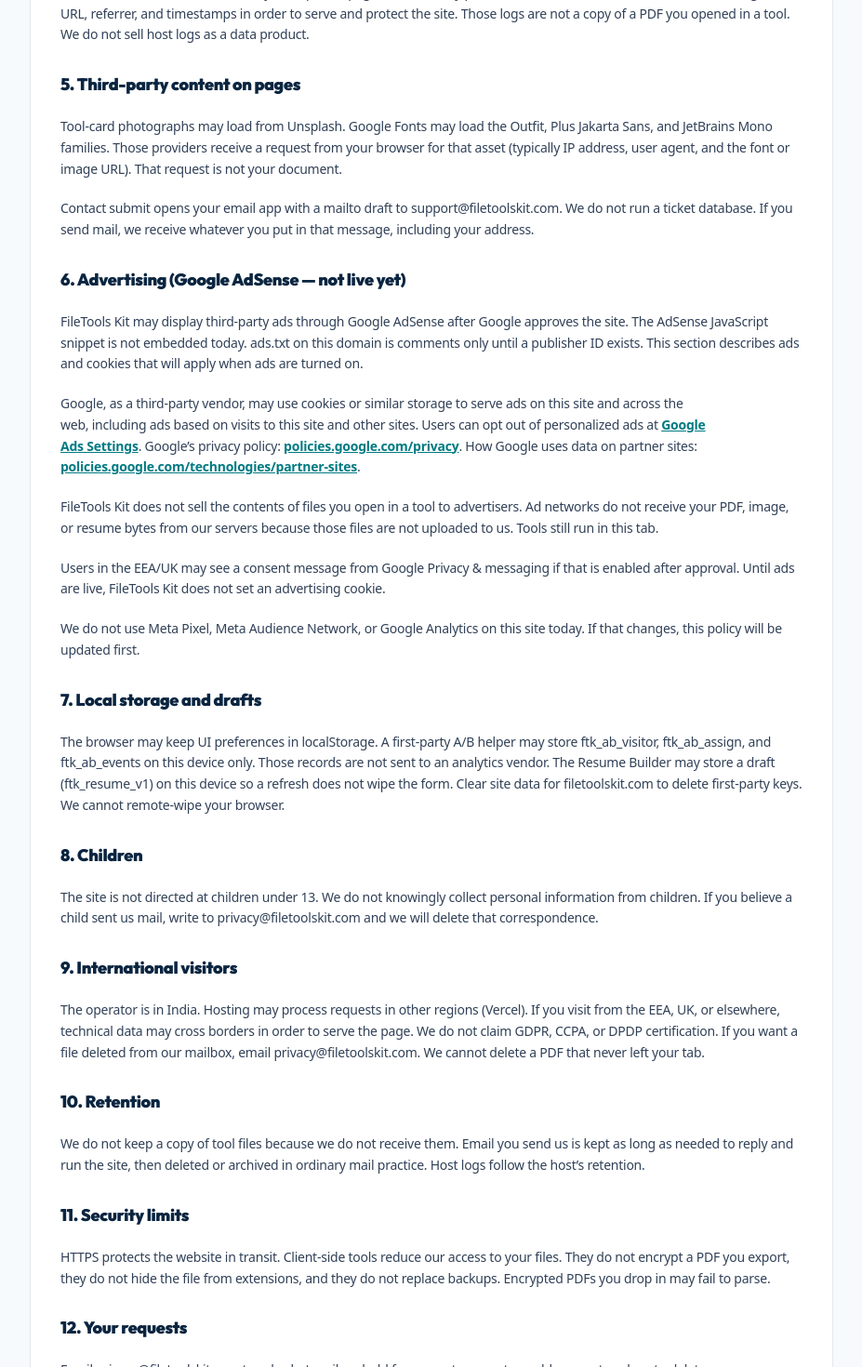
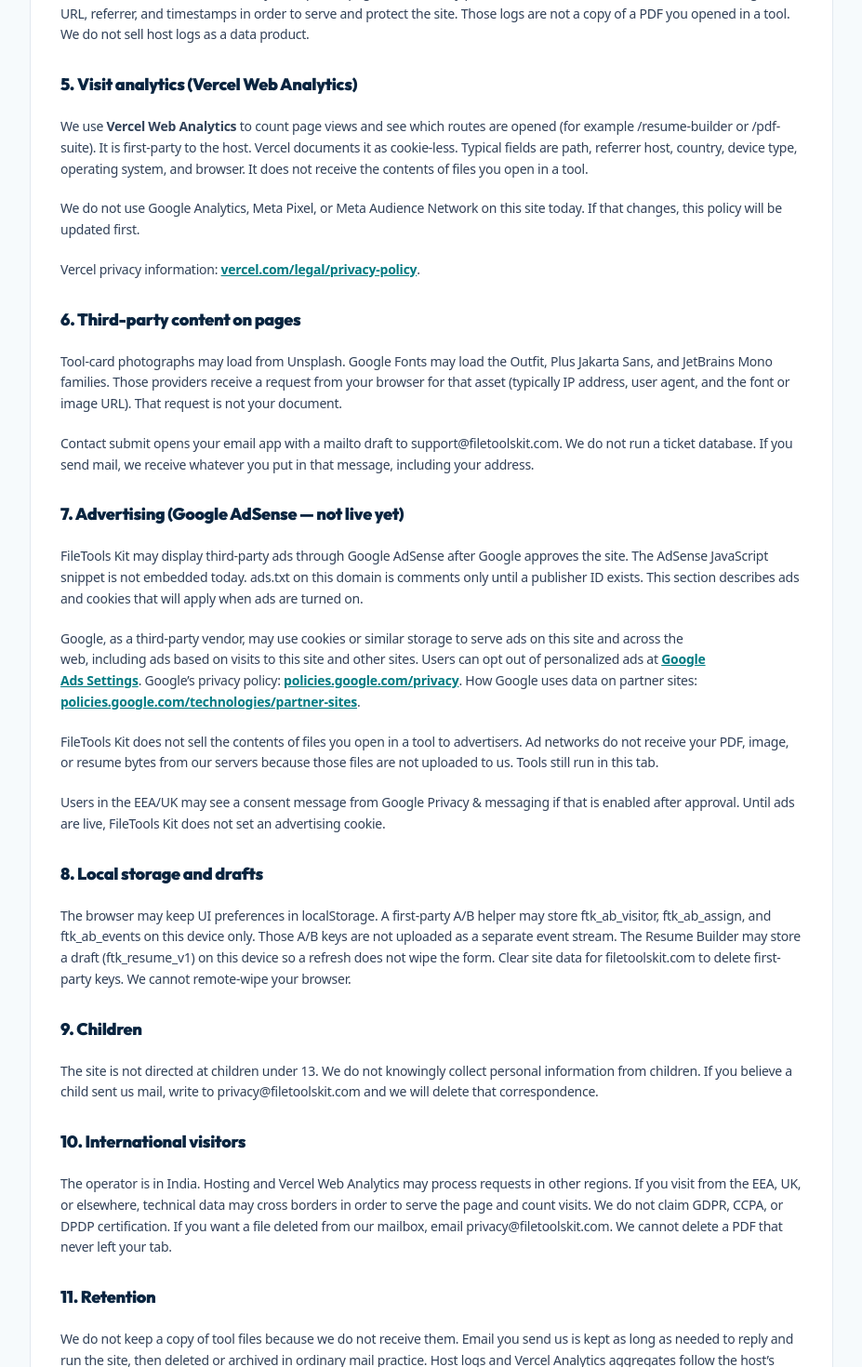
Before and after one commit to Sourendas/OmniCraft-Studio, a React (Vite) app: page /privacy in a window 1280 px wide. Shown: the part 920-2390 px from the top of the page at 93% size, without its empty margins (176-1103 px from the left). Built offline with nearby package versions, Linux system fonts and the light colour scheme.

Commit message:
Disclose Vercel Web Analytics in Privacy and Cookie pages

```diff
--- a/src/pages/legal/LegalPages.tsx
+++ b/src/pages/legal/LegalPages.tsx
@@ -33,42 +33,46 @@
       <p>This policy covers the website and the in-browser tools. It does not cover websites you open because a QR code pointed there, or third-party readers you use to view a downloaded PDF.</p>
 
       <h2 className={h2}>3. What the tools do not send us</h2>
-      <p>The 12 utilities run in your browser with libraries such as pdf-lib, jsPDF, qrcode, mammoth, and the Canvas and Web Crypto APIs. We do not operate an upload API that receives your PDFs, images, resume text, hashes, or other files you open in a tool. Closing the tab discards that working copy unless you downloaded it or your browser kept a localStorage draft (see section 7).</p>
+      <p>The 12 utilities run in your browser with libraries such as pdf-lib, jsPDF, qrcode, mammoth, and the Canvas and Web Crypto APIs. We do not operate an upload API that receives your PDFs, images, resume text, hashes, or other files you open in a tool. Closing the tab discards that working copy unless you downloaded it or your browser kept a localStorage draft (see section 8).</p>
       <p>That is not an air-gapped device. The website still loads over HTTPS. Browser extensions you installed can read a page. Malware on the device is outside this product.</p>
 
       <h2 className={h2}>4. What the website host may see</h2>
       <p>The site is hosted on Vercel. When you request a page, the host may process technical data such as IP address, user agent, URL, referrer, and timestamps in order to serve and protect the site. Those logs are not a copy of a PDF you opened in a tool. We do not sell host logs as a data product.</p>
 
-      <h2 className={h2}>5. Third-party content on pages</h2>
+      <h2 className={h2}>5. Visit analytics (Vercel Web Analytics)</h2>
+      <p>We use <strong>Vercel Web Analytics</strong> to count page views and see which routes are opened (for example /resume-builder or /pdf-suite). It is first-party to the host. Vercel documents it as cookie-less. Typical fields are path, referrer host, country, device type, operating system, and browser. It does not receive the contents of files you open in a tool.</p>
+      <p>We do not use Google Analytics, Meta Pixel, or Meta Audience Network on this site today. If that changes, this policy will be updated first.</p>
+      <p>Vercel privacy information: <a className={a} href="https://vercel.com/legal/privacy-policy" target="_blank" rel="noopener noreferrer">vercel.com/legal/privacy-policy</a>.</p>
+
+      <h2 className={h2}>6. Third-party content on pages</h2>
       <p>Tool-card photographs may load from Unsplash. Google Fonts may load the Outfit, Plus Jakarta Sans, and JetBrains Mono families. Those providers receive a request from your browser for that asset (typically IP address, user agent, and the font or image URL). That request is not your document.</p>
       <p>Contact submit opens your email app with a mailto draft to support@filetoolskit.com. We do not run a ticket database. If you send mail, we receive whatever you put in that message, including your address.</p>
 
-      <h2 className={h2}>6. Advertising (Google AdSense — not live yet)</h2>
+      <h2 className={h2}>7. Advertising (Google AdSense — not live yet)</h2>
       <p>FileTools Kit may display third-party ads through Google AdSense after Google approves the site. The AdSense JavaScript snippet is not embedded today. ads.txt on this domain is comments only until a publisher ID exists. This section describes ads and cookies that will apply when ads are turned on.</p>
       <p>Google, as a third-party vendor, may use cookies or similar storage to serve ads on this site and across the web, including ads based on visits to this site and other sites. Users can opt out of personalized ads at <a className={a} href="https://adssettings.google.com" target="_blank" rel="noopener noreferrer">Google Ads Settings</a>. Google’s privacy policy: <a className={a} href="https://policies.google.com/privacy" target="_blank" rel="noopener noreferrer">policies.google.com/privacy</a>. How Google uses data on partner sites: <a className={a} href="https://policies.google.com/technologies/partner-sites" target="_blank" rel="noopener noreferrer">policies.google.com/technologies/partner-sites</a>.</p>
       <p>FileTools Kit does not sell the contents of files you open in a tool to advertisers. Ad networks do not receive your PDF, image, or resume bytes from our servers because those files are not uploaded to us. Tools still run in this tab.</p>
       <p>Users in the EEA/UK may see a consent message from Google Privacy & messaging if that is enabled after approval. Until ads are live, FileTools Kit does not set an advertising cookie.</p>
-      <p>We do not use Meta Pixel, Meta Audience Network, or Google Analytics on this site today. If that changes, this policy will be updated first.</p>
 
-      <h2 className={h2}>7. Local storage and drafts</h2>
-      <p>The browser may keep UI preferences in localStorage. A first-party A/B helper may store ftk_ab_visitor, ftk_ab_assign, and ftk_ab_events on this device only. Those records are not sent to an analytics vendor. The Resume Builder may store a draft (ftk_resume_v1) on this device so a refresh does not wipe the form. Clear site data for filetoolskit.com to delete first-party keys. We cannot remote-wipe your browser.</p>
+      <h2 className={h2}>8. Local storage and drafts</h2>
+      <p>The browser may keep UI preferences in localStorage. A first-party A/B helper may store ftk_ab_visitor, ftk_ab_assign, and ftk_ab_events on this device only. Those A/B keys are not uploaded as a separate event stream. The Resume Builder may store a draft (ftk_resume_v1) on this device so a refresh does not wipe the form. Clear site data for filetoolskit.com to delete first-party keys. We cannot remote-wipe your browser.</p>
 
-      <h2 className={h2}>8. Children</h2>
+      <h2 className={h2}>9. Children</h2>
       <p>The site is not directed at children under 13. We do not knowingly collect personal information from children. If you believe a child sent us mail, write to privacy@filetoolskit.com and we will delete that correspondence.</p>
 
-      <h2 className={h2}>9. International visitors</h2>
-      <p>The operator is in India. Hosting may process requests in other regions (Vercel). If you visit from the EEA, UK, or elsewhere, technical data may cross borders in order to serve the page. We do not claim GDPR, CCPA, or DPDP certification. If you want a file deleted from our mailbox, email privacy@filetoolskit.com. We cannot delete a PDF that never left your tab.</p>
+      <h2 className={h2}>10. International visitors</h2>
+      <p>The operator is in India. Hosting and Vercel Web Analytics may process requests in other regions. If you visit from the EEA, UK, or elsewhere, technical data may cross borders in order to serve the page and count visits. We do not claim GDPR, CCPA, or DPDP certification. If you want a file deleted from our mailbox, email privacy@filetoolskit.com. We cannot delete a PDF that never left your tab.</p>
 
-      <h2 className={h2}>10. Retention</h2>
-      <p>We do not keep a copy of tool files because we do not receive them. Email you send us is kept as long as needed to reply and run the site, then deleted or archived in ordinary mail practice. Host logs follow the host’s retention.</p>
+      <h2 className={h2}>11. Retention</h2>
+      <p>We do not keep a copy of tool files because we do not receive them. Email you send us is kept as long as needed to reply and run the site, then deleted or archived in ordinary mail practice. Host logs and Vercel Analytics aggregates follow the host’s retention (Hobby reporting is a short rolling window).</p>
 
-      <h2 className={h2}>11. Security limits</h2>
+      <h2 className={h2}>12. Security limits</h2>
       <p>HTTPS protects the website in transit. Client-side tools reduce our access to your files. They do not encrypt a PDF you export, they do not hide the file from extensions, and they do not replace backups. Encrypted PDFs you drop in may fail to parse.</p>
 
-      <h2 className={h2}>12. Your requests</h2>
+      <h2 className={h2}>13. Your requests</h2>
       <p>Email privacy@filetoolskit.com to ask what mail we hold from you, to correct an address, or to ask us to delete correspondence. We respond from Bengaluru, India. There is no automated portal.</p>
 
-      <h2 className={h2}>13. Changes</h2>
+      <h2 className={h2}>14. Changes</h2>
       <p>We will change the “Last updated” date when this policy changes in a material way. The live page is the current version.</p>
 
       <p className="text-xs text-slate-500">See also the <Link className={a} to="/cookie-policy">cookie policy</Link>, <Link className={a} to="/guides/what-stays-in-the-tab">what stays in this tab</Link>, and <Link className={a} to="/about">about</Link>.</p>
@@ -90,7 +94,7 @@
       <p>These terms are between you and Souren Das (Bengaluru, India) for filetoolskit.com.</p>
       <p>All 12 tools are free in the browser. There is no paid upgrade or checkout on this site. Outputs you generate are yours, subject to third-party rights in content you paste in. FileTools Kit does not charge a license fee on those files.</p>
       <p>Do not use the tools for unlawful content. Tools are provided as-is, without warranty. Encrypted PDFs, unusual file types, and very large files may fail in the browser. Currency figures are static examples, not live quotes. Health numbers are not medical advice. Resume overlap % is not an employer ATS.</p>
-      <p>The site may show third-party ads after Google AdSense approval. Ads are not embedded today. Governed by the laws of India, with courts in Bengaluru, without limiting any non-waivable consumer rights you have where you live.</p>
+      <p>The site uses Vercel Web Analytics for page views. The site may show third-party ads after Google AdSense approval. Ads are not embedded today. Governed by the laws of India, with courts in Bengaluru, without limiting any non-waivable consumer rights you have where you live.</p>
       <p>Questions: support@filetoolskit.com.</p>
     </div>
   </div>
@@ -107,9 +111,12 @@
           <p className="text-xs text-slate-500">Last updated: 4 September 2026</p>
         </div>
       </div>
-      <p>FileTools Kit does not set advertising or analytics cookies today. The AdSense script is not embedded. Until AdSense is enabled, no advertising cookie is set by FileTools Kit.</p>
+      <p>FileTools Kit does not set advertising cookies today. The AdSense script is not embedded. Until AdSense is enabled, no advertising cookie is set by FileTools Kit.</p>
+      <h2 className={h2}>Visit analytics</h2>
+      <p>Vercel Web Analytics is enabled. Vercel documents it as cookie-less. It records page path and coarse visit metadata so we can see which tools are opened. It does not receive file contents. See <a className={a} href="https://vercel.com/docs/analytics/privacy-policy" target="_blank" rel="noopener noreferrer">Vercel Analytics privacy notes</a>.</p>
+      <p>Google Analytics is not installed.</p>
       <h2 className={h2}>First-party storage</h2>
-      <p>This domain may use localStorage for UI preferences, an optional A/B helper (ftk_ab_visitor, ftk_ab_assign, ftk_ab_events), and a Resume Builder draft (ftk_resume_v1). These stay on the device. They are not sent to an analytics vendor. Clear site data for filetoolskit.com to delete them.</p>
+      <p>This domain may use localStorage for UI preferences, an optional A/B helper (ftk_ab_visitor, ftk_ab_assign, ftk_ab_events), and a Resume Builder draft (ftk_resume_v1). These stay on the device. Clear site data for filetoolskit.com to delete them.</p>
       <h2 className={h2}>Hosting, fonts, and images</h2>
       <p>Vercel may set technical cookies to serve and protect the site. Google Fonts and Unsplash may set their own cookies when those assets load. We do not control those third-party cookies.</p>
       <h2 className={h2}>Advertising cookies — after approval only</h2>
```
